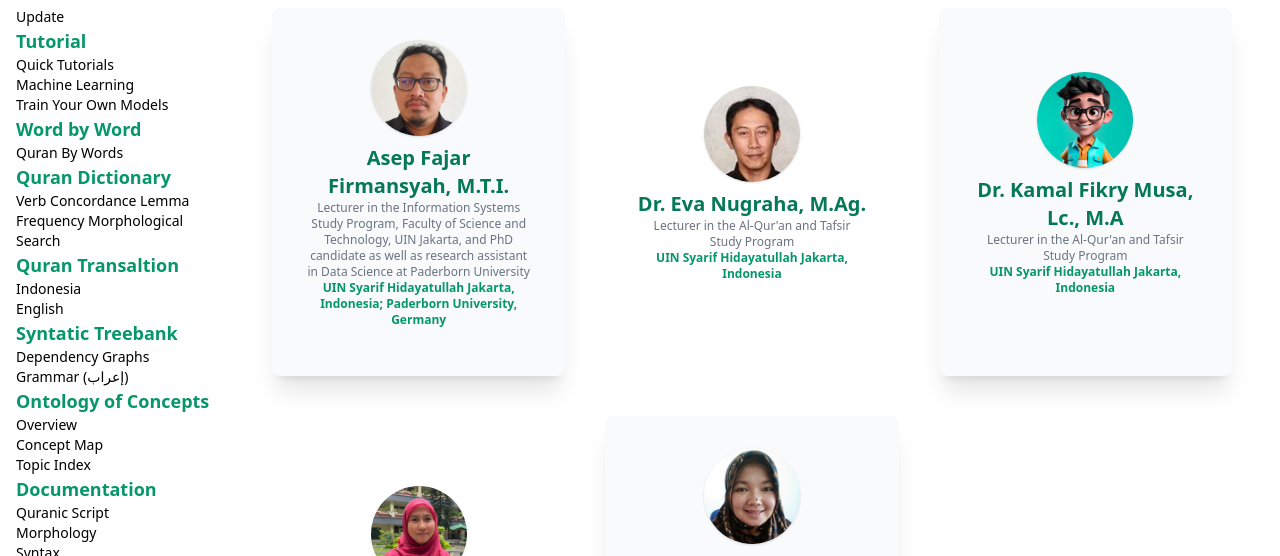
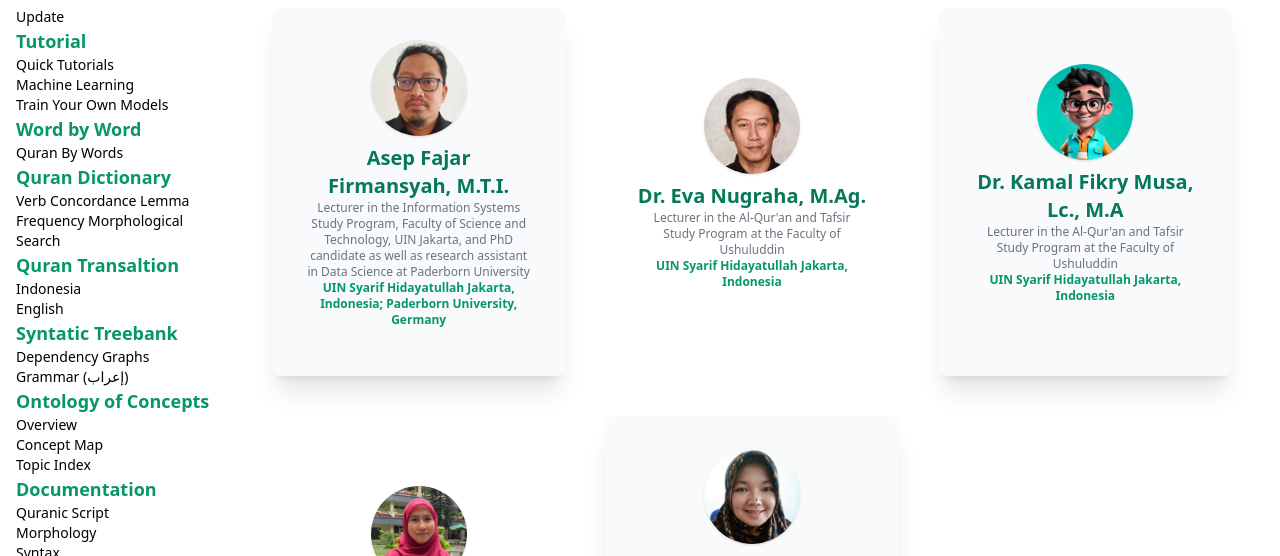
Before and after one commit to airis-group/wikiairis, an Astro site: page /about-us in a window 1280 px wide. Shown: the part 244-800 px from the top of the page. Built offline with nearby package versions, Linux system fonts and the light colour scheme; Astro itself is replaced by a stand-in of ours.

Commit message:
Update about-us.astro

```diff
--- a/src/pages/about-us.astro
+++ b/src/pages/about-us.astro
@@ -10,13 +10,13 @@ const peneliti = [
   },
   {
     name: "Dr. Eva Nugraha, M.Ag.",
-    desc: "Lecturer in the Al-Qur'an and Tafsir Study Program",
+    desc: "Lecturer in the Al-Qur'an and Tafsir Study Program at the Faculty of Ushuluddin",
     inst : "UIN Syarif Hidayatullah Jakarta, Indonesia",
     img: "/assets/images/personal/eva.jpg",
   },
   {
     name: "Dr. Kamal Fikry Musa, Lc., M.A",
-    desc: "Lecturer in the Al-Qur'an and Tafsir Study Program",
+    desc: "Lecturer in the Al-Qur'an and Tafsir Study Program at the Faculty of Ushuluddin",
     inst : "UIN Syarif Hidayatullah Jakarta, Indonesia",
     img: "/assets/images/personal/kamal-avatar.jpg",
   },
```
